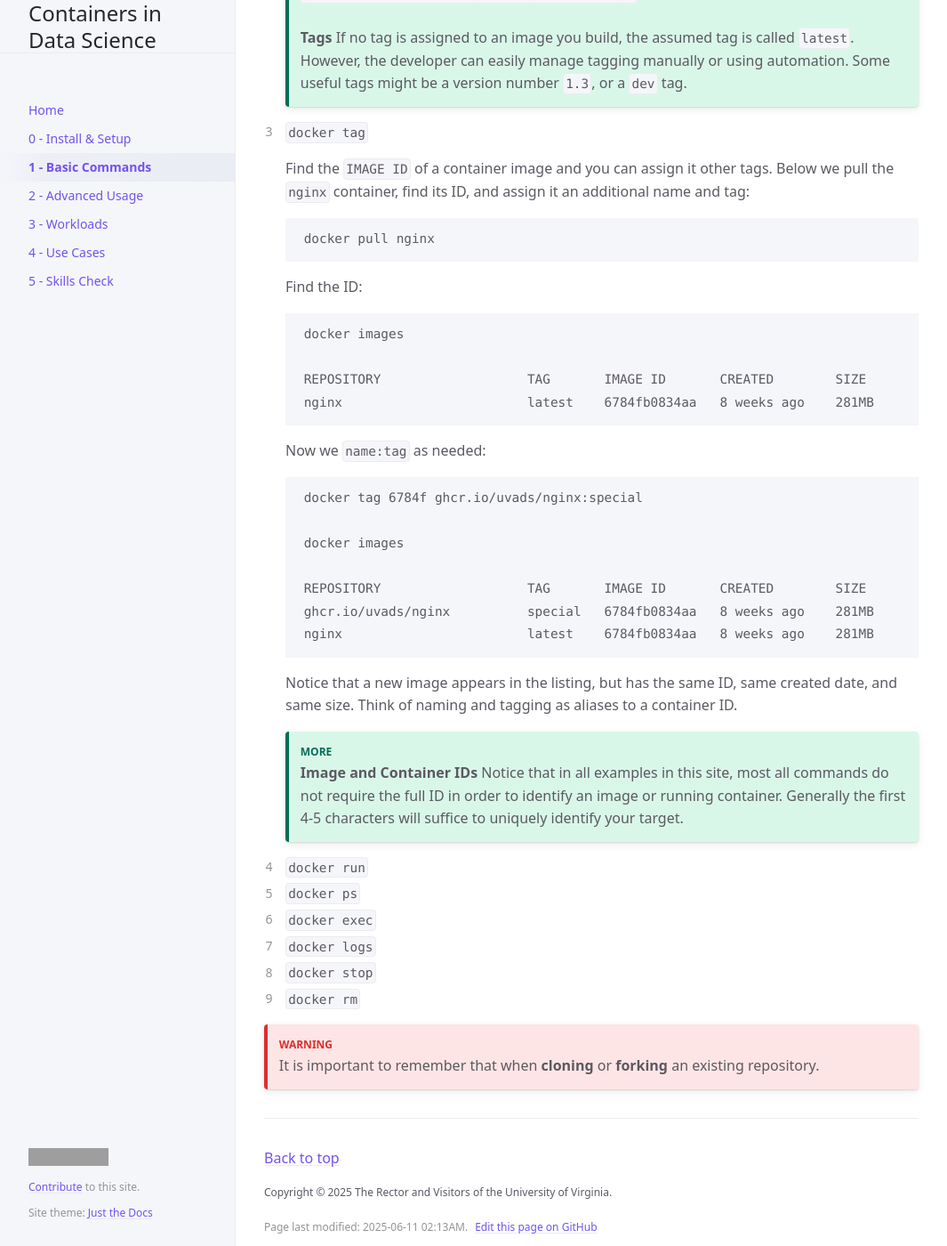
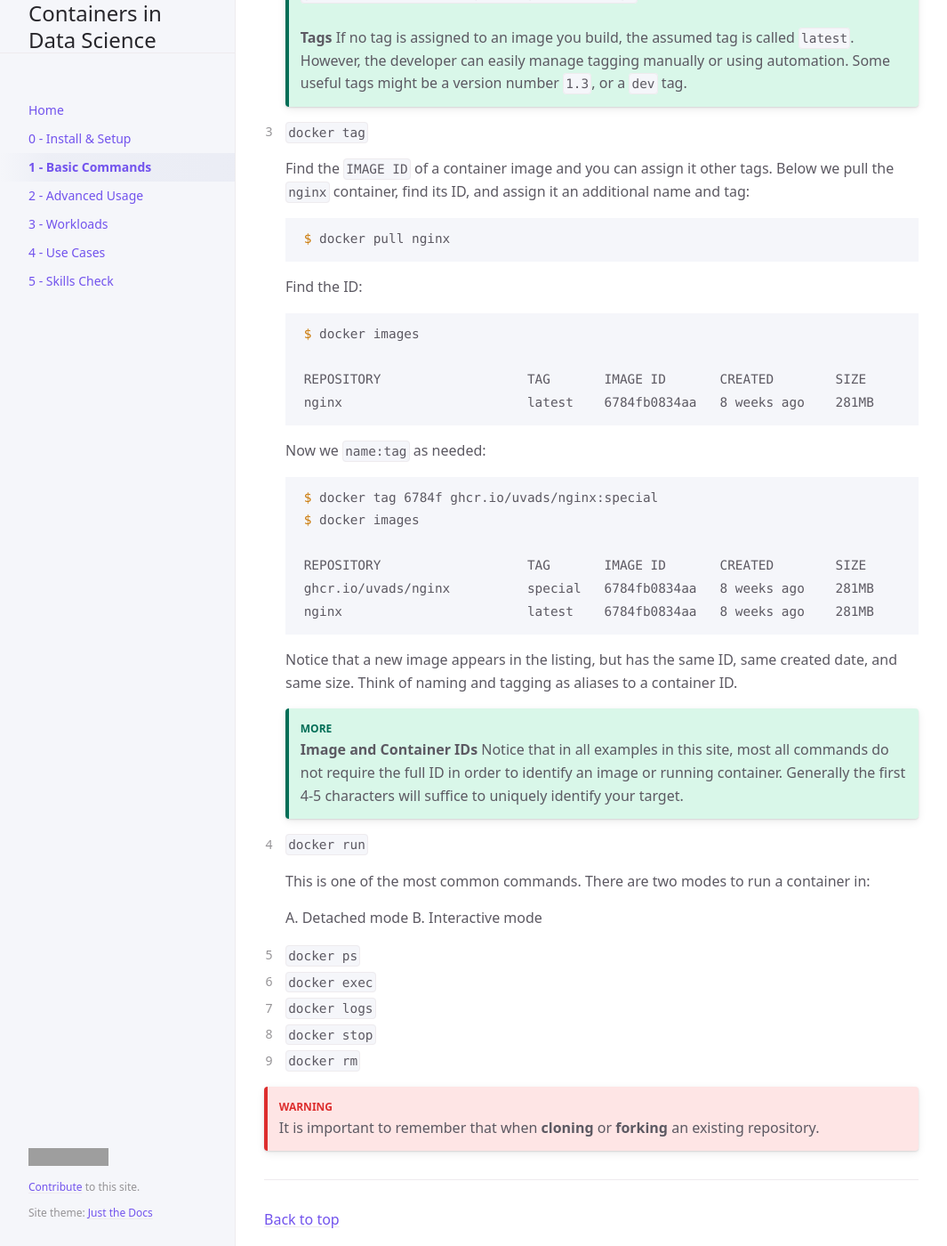
Before and after one commit to UVADS/container-basics, a Jekyll site: the page built from docs/basic-commands.md, in a window 1280 px wide and 1400 px high, scrolled down 1290 px. Shown: the whole window at 89% size, without its empty margins (107-1172 px from the left). Built offline with Jekyll 4.4.1, drawn with Linux system fonts in a browser that asks for light colours; cached includes are drawn as plain includes; grey boxes are pictures that could not be loaded.

Commit message:
Some basics

````diff
--- a/docs/basic-commands.md
+++ b/docs/basic-commands.md
@@ -65,13 +65,13 @@ Below are some of the most common, foundational commands for working with contai
     Find the `IMAGE ID` of a container image and you can assign it other tags. Below we pull the `nginx` container, find its ID, and assign it an additional name and tag:
 
     ```bash
-    docker pull nginx
+    $ docker pull nginx
     ```
 
     Find the ID:
 
     ```bash
-    docker images
+    $ docker images
 
     REPOSITORY                   TAG       IMAGE ID       CREATED        SIZE
     nginx                        latest    6784fb0834aa   8 weeks ago    281MB
@@ -79,9 +79,8 @@ Below are some of the most common, foundational commands for working with contai
 
     Now we `name:tag` as needed:
     ```bash
-    docker tag 6784f ghcr.io/uvads/nginx:special
-
-    docker images
+    $ docker tag 6784f ghcr.io/uvads/nginx:special
+    $ docker images
 
     REPOSITORY                   TAG       IMAGE ID       CREATED        SIZE
     ghcr.io/uvads/nginx          special   6784fb0834aa   8 weeks ago    281MB
@@ -93,6 +92,13 @@ Below are some of the most common, foundational commands for working with contai
     **Image and Container IDs** Notice that in all examples in this site, most all commands do not require the full ID in order to identify an image or running container. Generally the first 4-5 characters will suffice to uniquely identify your target.
 
 1. `docker run`
+
+    This is one of the most common commands. There are two modes to run a container in:
+
+    A. Detached mode
+    B. Interactive mode
+
+
 2. `docker ps`
 3. `docker exec`
 4. `docker logs`
````
